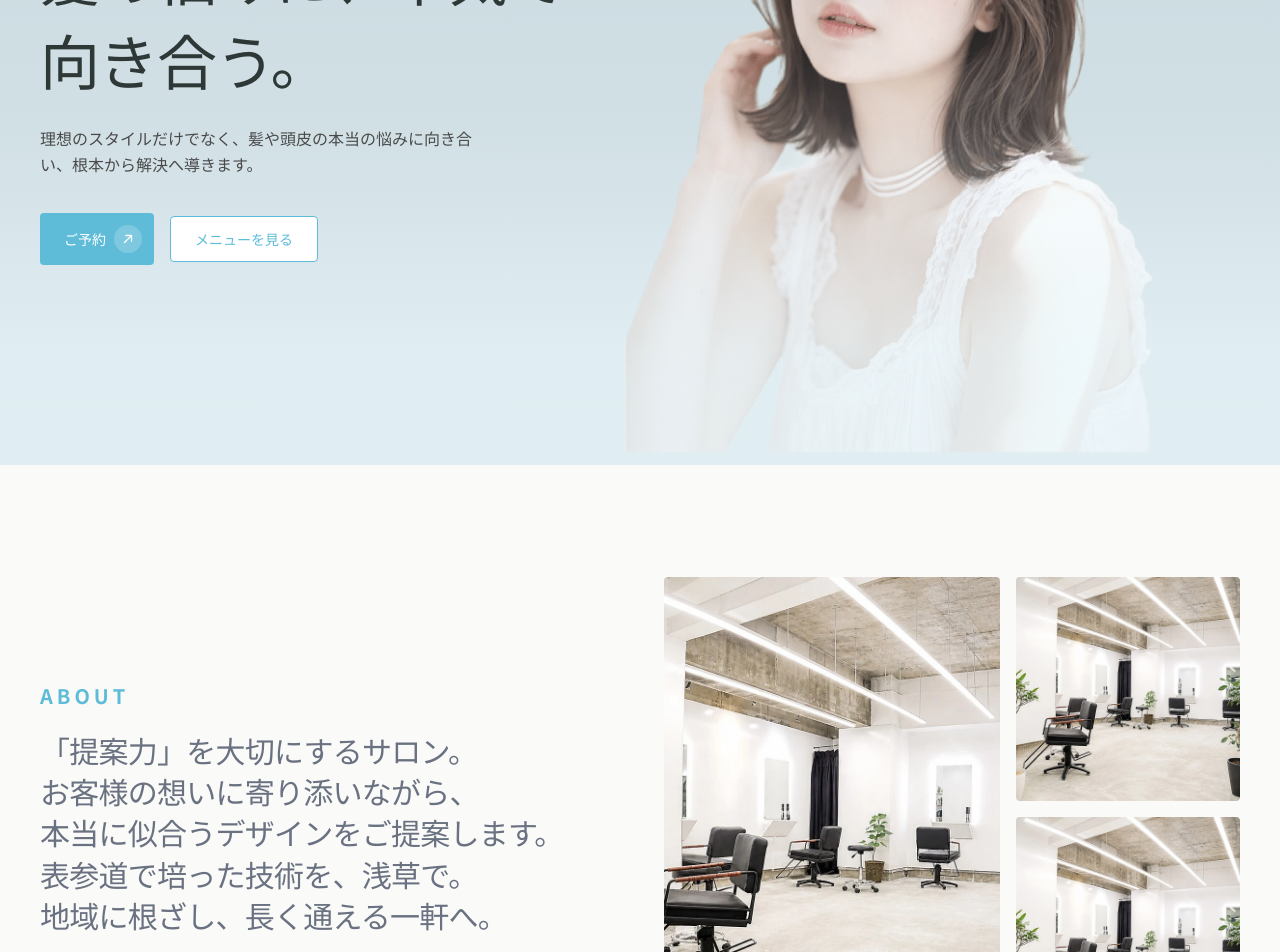
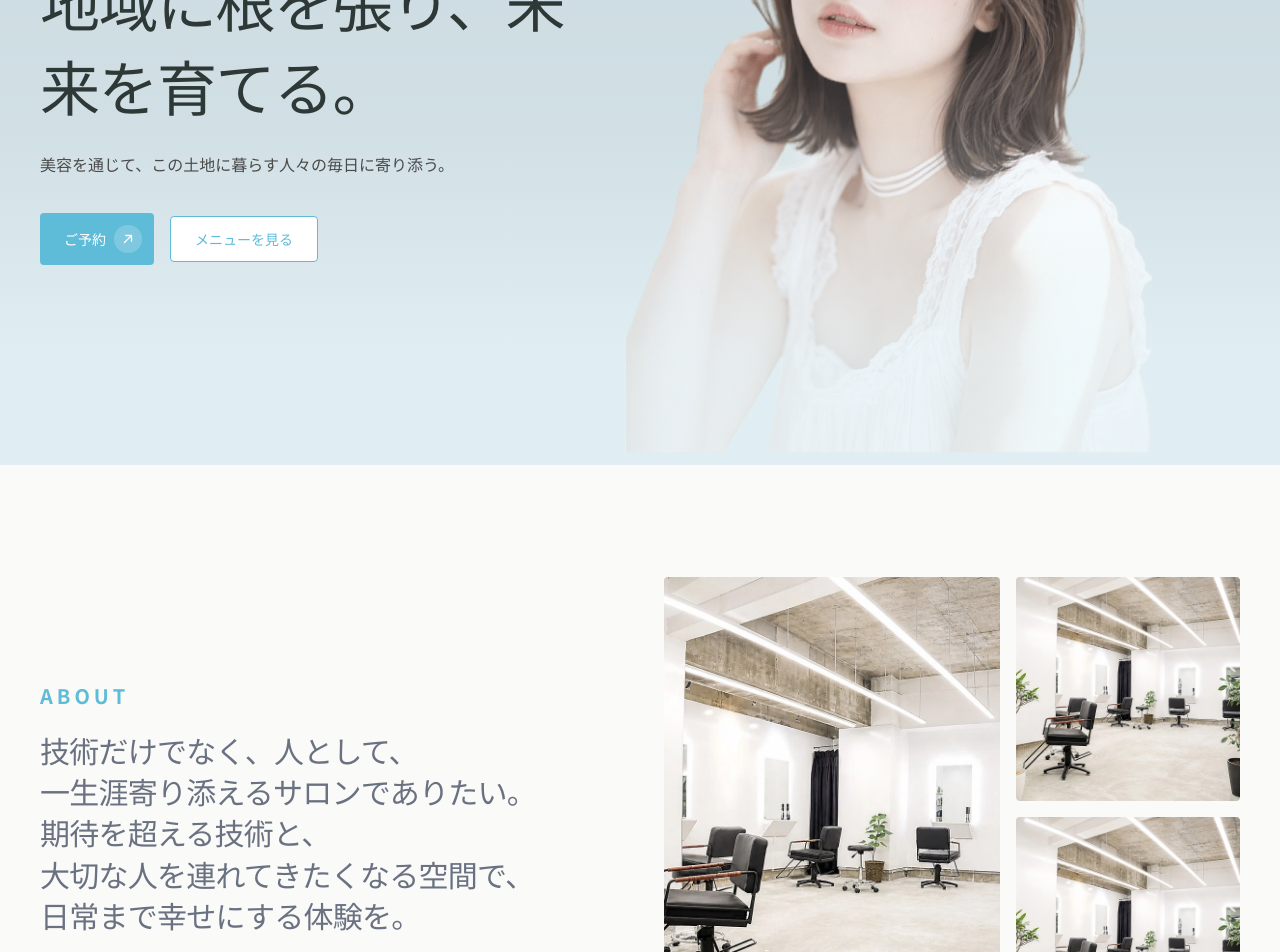
Before and after one commit to reidizhupa/hairsalontokyo, a Next.js app: page / in a window 1280 px wide. Shown: the part 360-1312 px from the top of the page. Built offline with nearby package versions, Linux system fonts and the light colour scheme.

Commit message:
rinen changed

```diff
--- a/src/components/about.tsx
+++ b/src/components/about.tsx
@@ -29,15 +29,15 @@ export function About() {
                         About
                     </span>
                     <h2 className="mt-5 font-serif text-md md:text-3xl font-thin text-gray-500 leading-snug tracking-tight ">
-                        「提案力」を大切にするサロン。
+                        技術だけでなく、人として、
                         <br />
-                        お客様の想いに寄り添いながら、
+                        一生涯寄り添えるサロンでありたい。
                         <br />
-                        本当に似合うデザインをご提案します。
+                        期待を超える技術と、
                         <br />
-                        表参道で培った技術を、浅草で。
+                        大切な人を連れてきたくなる空間で、
                         <br />
-                        地域に根ざし、長く通える一軒へ。
+                        日常まで幸せにする体験を。
                     </h2>
                 </div>
 
--- a/src/components/hero.tsx
+++ b/src/components/hero.tsx
@@ -43,10 +43,10 @@ export function Hero() {
             >
                 <Reveal className="max-w-xl">
                     <h1 className="font-serif text-3xl font-medium leading-[1.4] tracking-tight text-foreground sm:text-5xl lg:text-6xl">
-                        髪の悩みに、本気で向き合う。
+                        地域に根を張り、未来を育てる。
                     </h1>
                     <p className="mt-6 max-w-md text-base leading-relaxed text-foreground-muted">
-                        理想のスタイルだけでなく、髪や頭皮の本当の悩みに向き合い、根本から解決へ導きます。
+                        美容を通じて、この土地に暮らす人々の毎日に寄り添う。
                     </p>
                     <div className="mt-9 flex flex-wrap items-center gap-4">
                         <Link
--- a/src/components/recruit.tsx
+++ b/src/components/recruit.tsx
@@ -26,12 +26,12 @@ export function Recruit() {
                             Recruit
                         </span>
                         <h2 className="mt-5 font-serif text-base font-thin text-gray-500 leading-snug tracking-tight md:text-3xl">
-                            技術を高め合う仲間を、
+                            共に育ち、長く働ける仲間を、
                             <br />
                             募集しています。
                         </h2>
                         <p className="mt-4 max-w-md text-sm leading-relaxed text-foreground-muted sm:text-base">
-                            表参道の有名店で培った技術を、浅草で。「提案力」を大切にしながら、お客様一人ひとりと本気で向き合う仕事です。アシスタントからスタイリストへ、着実に経験を積める環境があります。
+                            「共に育つ」を大切に、仲間の成長を自分ごととして考えるチームです。教育カリキュラムのもと、2年以内のデビューを目指せる環境。アシスタントから店長・次世代リーダーへ、長期的なキャリアを描けます。
                         </p>
                         <Link
                             href="mailto:recruit@roots-asakusa.jp?subject=採用について"
```
